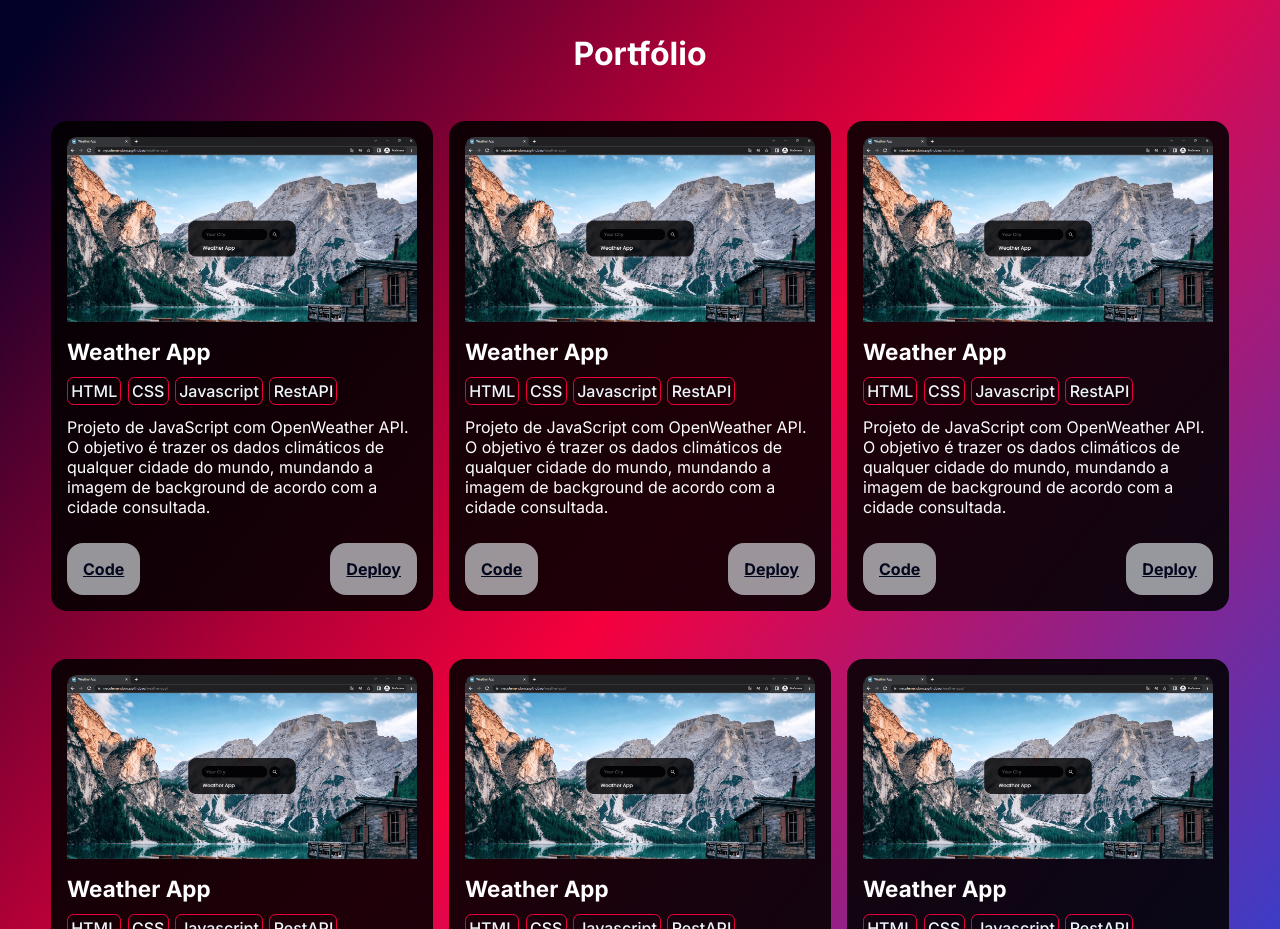
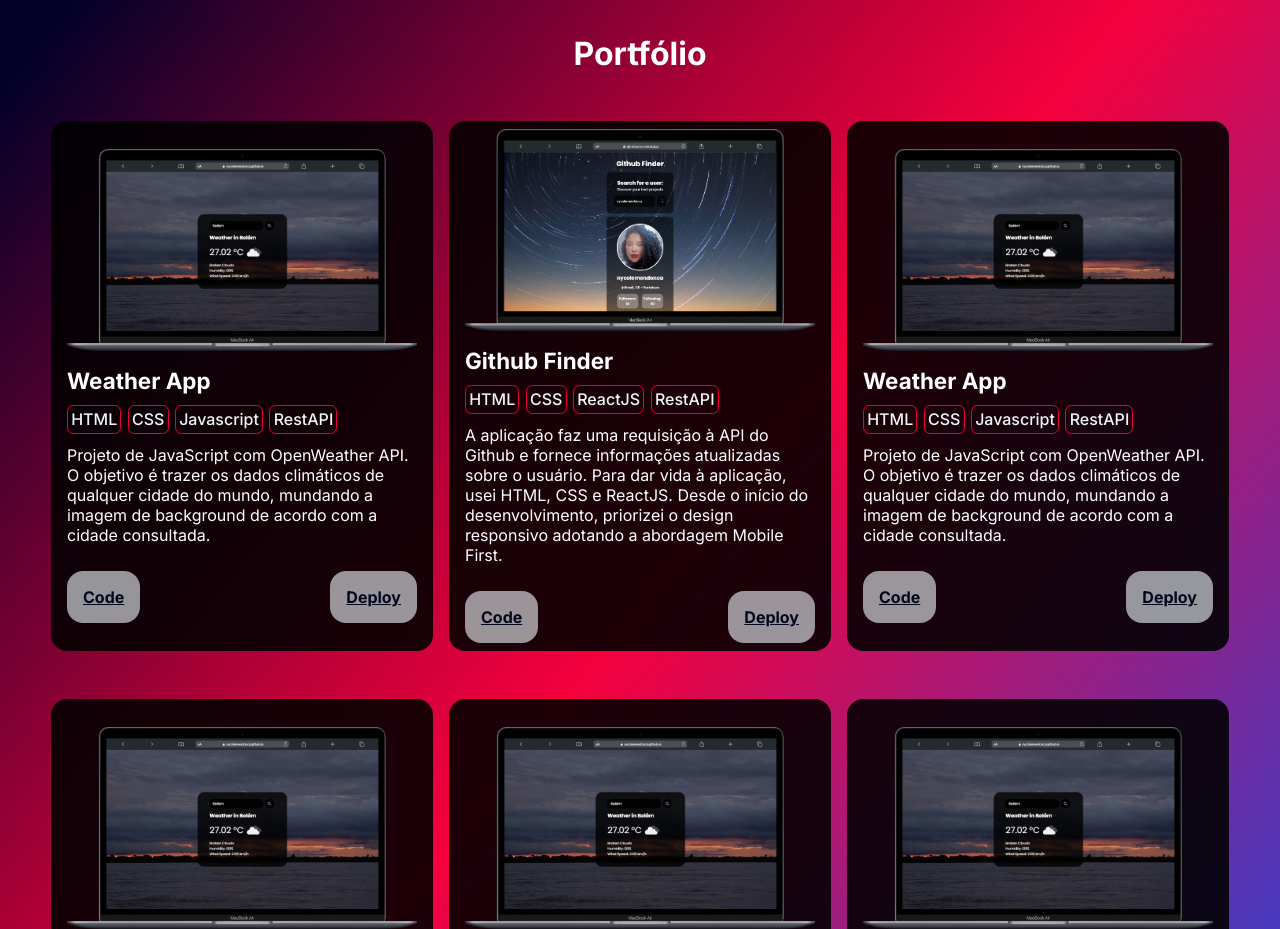
Before and after one commit to nycolemendonca/portfolio, a React (Create React App) app: page / in a window 1280 px wide. Shown: the part 1680-2609 px from the top of the page. Built offline with nearby package versions, Linux system fonts and the light colour scheme.

Commit message:
update projects

```diff
--- a/src/components/portfolio/portfolio.component.css
+++ b/src/components/portfolio/portfolio.component.css
@@ -33,6 +33,7 @@
     padding: 1rem;
     margin: 1rem 0;
     width: 100%;
+    height: 530px;
     border-radius: 1rem;
     color: #FFFFFF;
 }
--- a/src/components/portfolio/portfolio.component.jsx
+++ b/src/components/portfolio/portfolio.component.jsx
@@ -1,6 +1,7 @@
 import './portfolio.component.css'
 
-import WeatherApp from '../../assets/img/projects/1-weather-app.png'
+import WeatherApp from '../../assets/img/projects/1-weather-app.png';
+import GithubFinder from '../../assets/img/projects/2-github-finder.png';
 
 export const Portfolio = () => {
   return (
@@ -8,6 +9,7 @@ export const Portfolio = () => {
         <h2 className='portfolioTitle'>Portfólio</h2>
 
         <div className='portfolioCards'>
+            {/* Project 01 */}
             <figure className='card'>
                 <img src={WeatherApp} alt='Weather App' className='cardImage'/>
 
@@ -28,22 +30,23 @@ export const Portfolio = () => {
                 </figcaption>
             </figure>
 
+            {/* Project 01 */}
             <figure className='card'>
-                <img src={WeatherApp} alt='Weather App' className='cardImage'/>
+                <img src={GithubFinder} alt='Weather App' className='cardImage'/>
 
                 <figcaption className='description'>
-                    <h4>Weather App</h4>
+                    <h4>Github Finder</h4>
                     <div className='tagsDescription'>
                         <span>HTML</span>
                         <span>CSS</span>
-                        <span>Javascript</span>
+                        <span>ReactJS</span>
                         <span>RestAPI</span>
                     </div>
-                    <p className='textDescription'>Projeto de JavaScript com OpenWeather API. O objetivo é trazer os dados climáticos de qualquer cidade do mundo, mundando a imagem de background de acordo com a cidade consultada.</p>
+                    <p className='textDescription'>A aplicação faz uma requisição à API do Github e fornece informações atualizadas sobre o usuário. Para dar vida à aplicação, usei HTML, CSS e ReactJS. Desde o início do desenvolvimento, priorizei o design responsivo adotando a abordagem Mobile First.</p>
 
                     <div className='descriptionButtons'>
-                        <a className='button' href='https://github.com/nycolemendonca/weather-app' target='_blank' rel='noreferrer'>Code</a>
-                        <a className='button' href='https://nycolemendonca.github.io/weather-app/'  target='_blank' rel='noreferrer'>Deploy</a>
+                        <a className='button' href='https://github.com/nycolemendonca/react-projects/tree/main/github-finder' target='_blank' rel='noreferrer'>Code</a>
+                        <a className='button' href='https://git-discover.vercel.app/'  target='_blank' rel='noreferrer'>Deploy</a>
                     </div>
                 </figcaption>
             </figure>
```
Also changed, not shown: src/assets/img/projects/1-weather-app.png, src/assets/img/projects/2-github-finder.png (added).
